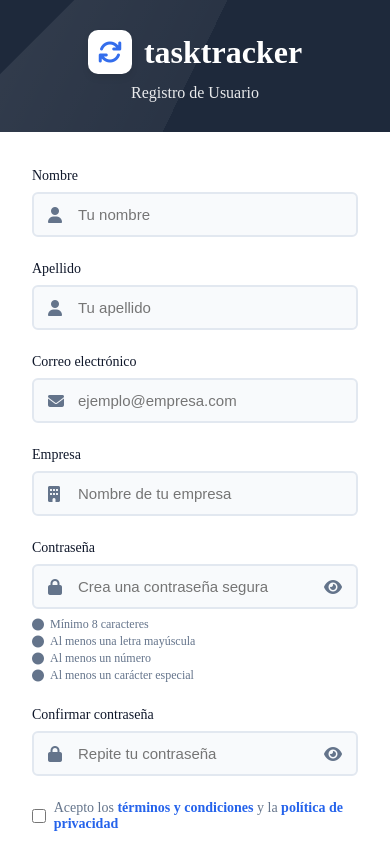
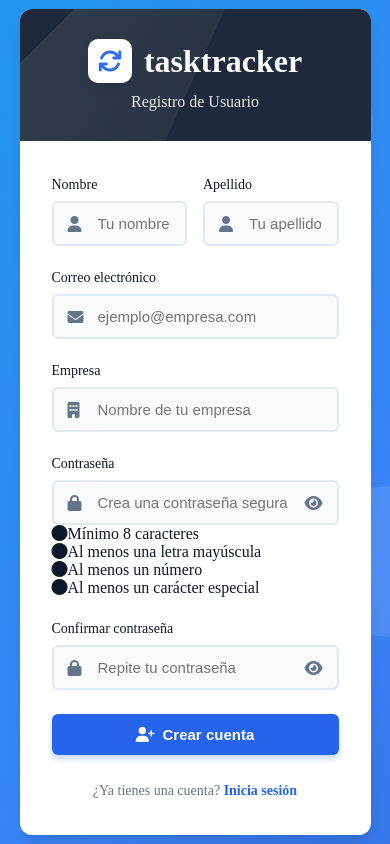
Before and after one commit to juan12312121/Tesisv1, an Angular app: page /registro in a window 390 px wide. Built offline with nearby package versions, Linux system fonts and the light colour scheme.

Commit message:
cambios registro

```diff
--- a/src/app/autenticacion/login/login.component.css
+++ b/src/app/autenticacion/login/login.component.css
@@ -239,17 +239,7 @@
     margin-bottom: 28px;
 }
 
-.checkbox-container {
-    display: flex;
-    align-items: center;
-    gap: 8px;
-}
 
-.checkbox-container input[type="checkbox"] {
-    width: 16px;
-    height: 16px;
-    accent-color: #2563eb;
-}
 
 .forgot-password {
     color: #2563eb;
--- a/src/app/autenticacion/registro/registro.component.css
+++ b/src/app/autenticacion/registro/registro.component.css
@@ -302,46 +302,3 @@
     color: #1d4ed8;
     text-decoration: underline;
 }
-
-.error-message {
-    background-color: rgba(239, 68, 68, 0.1);
-    color: #ef4444;
-    padding: 12px 16px;
-    border-radius: 6px;
-    margin-bottom: 24px;
-    font-size: 14px;
-    display: none;
-    border-left: 4px solid #ef4444;
-    align-items: center;
-    gap: 10px;
-}
-
-.password-requirements {
-    margin-top: 8px;
-    font-size: 12px;
-    color: #64748b;
-}
-
-.password-requirement {
-    display: flex;
-    align-items: center;
-    gap: 6px;
-    margin-bottom: 2px;
-}
-
-.password-requirement i {
-    font-size: 12px;
-}
-
-@media (max-width: 580px) {
-    .register-container {
-        width: 100%;
-        height: 100%;
-        border-radius: 0;
-        max-width: 100%;
-    }
-    .form-row {
-        flex-direction: column;
-        gap: 0;
-    }
-}
--- a/src/app/autenticacion/registro/registro.component.html
+++ b/src/app/autenticacion/registro/registro.component.html
@@ -19,10 +19,7 @@
         </div>
 
         <div class="register-body">
-            <div class="error-message" id="error-message">
-                <i class="fas fa-exclamation-circle"></i>
-                Por favor, completa todos los campos correctamente.
-            </div>
+
 
             <form id="register-form">
                 <div class="form-row">
@@ -95,10 +92,7 @@
                     </div>
                 </div>
 
-                <div class="checkbox-container">
-                    <input type="checkbox" id="terms" required>
-                    <label for="terms">Acepto los <a href="#" class="login-link">términos y condiciones</a> y la <a href="#" class="login-link">política de privacidad</a></label>
-                </div>
+
 
                 <button type="submit" class="button button-primary">
                     <i class="fas fa-user-plus"></i>
```
